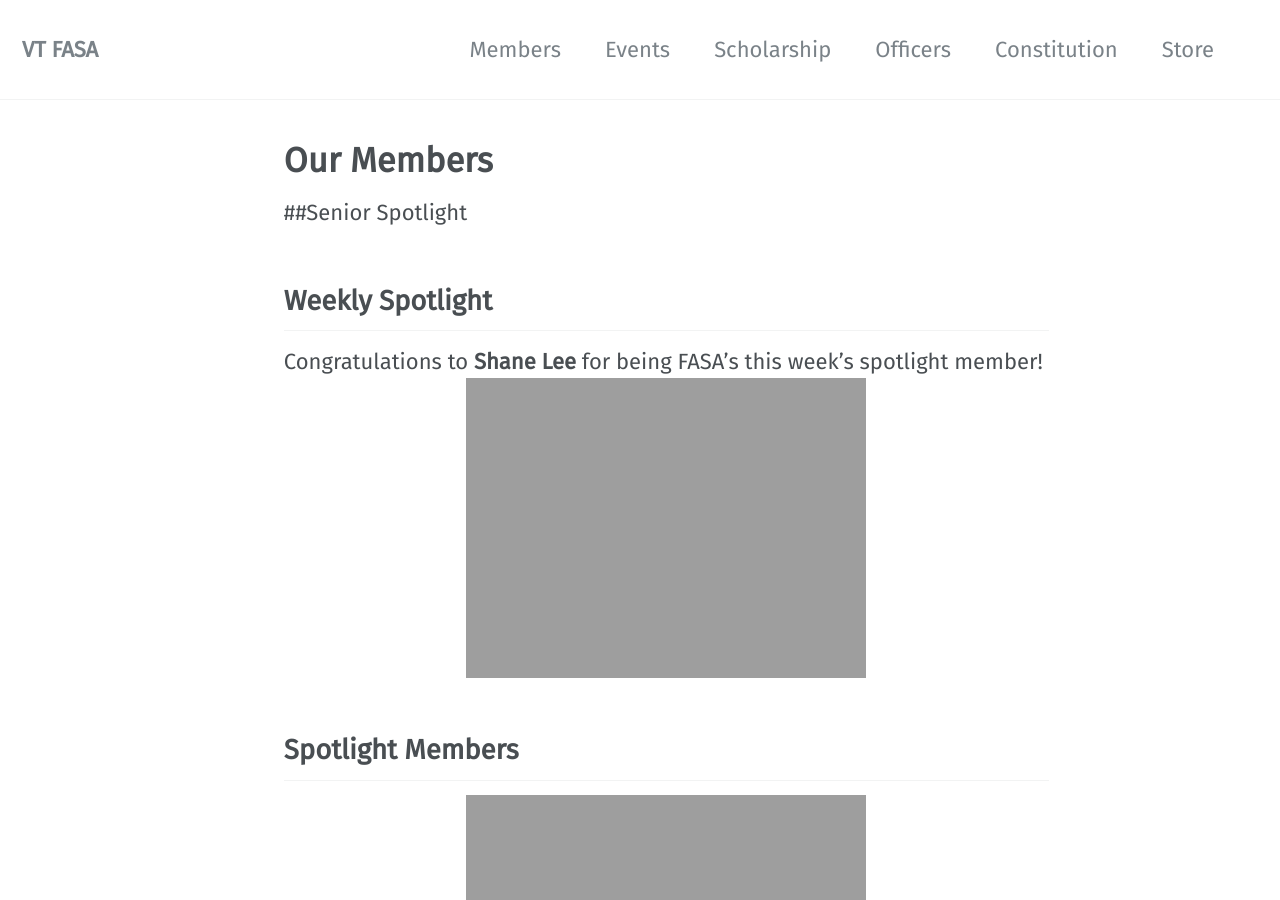
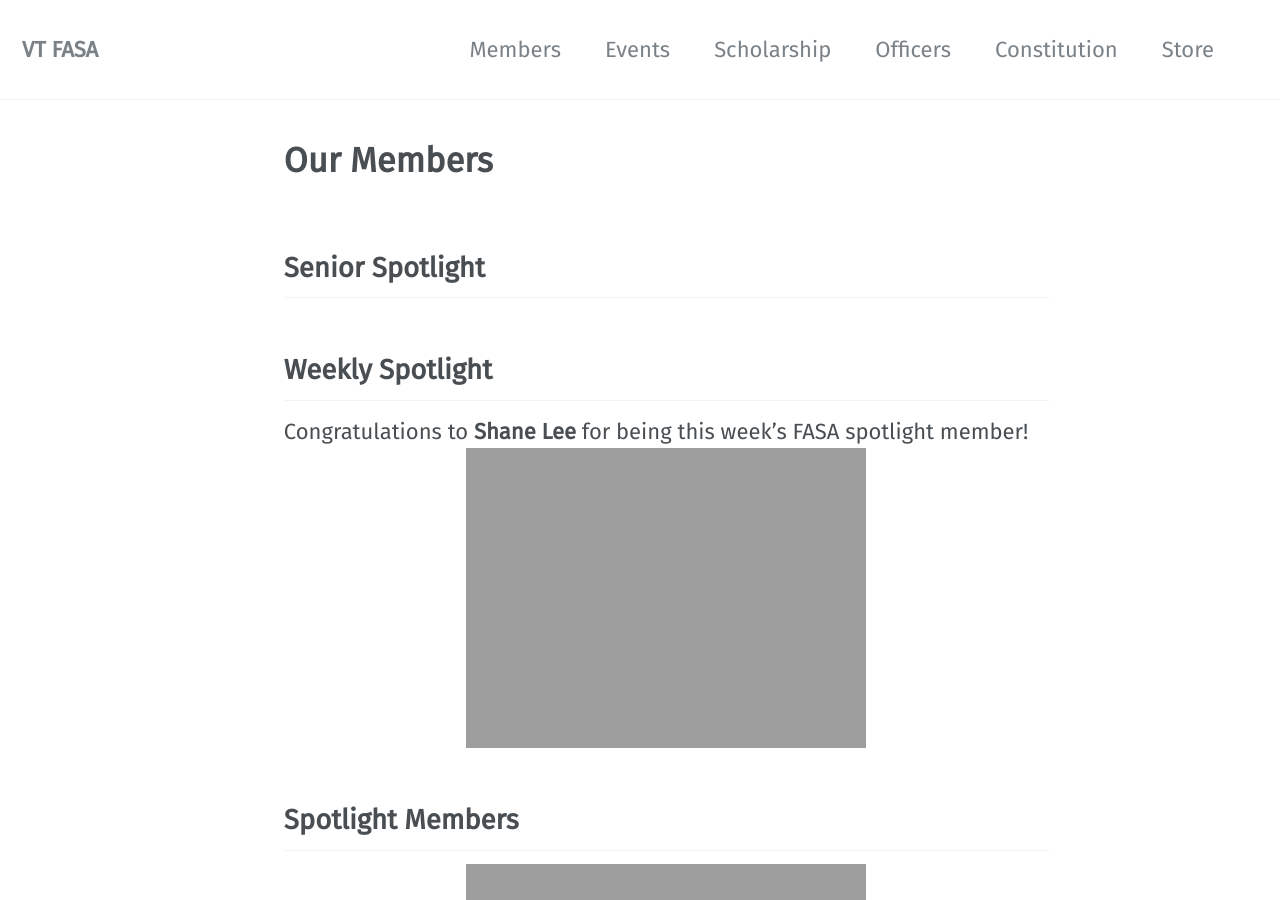
Before and after one commit to vtfasa/vtfasa.github.io, a Jekyll site: the page built from _pages/members.md, in a window 1280 px wide and 900 px high. Built offline with Jekyll 4.4.1, drawn with Linux system fonts in a browser that asks for light colours; some web fonts are replaced.

```diff
--- a/_pages/members.md
+++ b/_pages/members.md
@@ -3,12 +3,12 @@ title: "Our Members"
 permalink: /members/
 ---
 
-##Senior Spotlight
+## Senior Spotlight
 
 
 ## Weekly Spotlight
 
-Congratulations to **Shane Lee** for being FASA's this week's spotlight member!
+Congratulations to **Shane Lee** for being this week's FASA spotlight member!
 ![image-center]({{ "/assets/images/motm/shane-2019,png" | absolute_url }}){: .align-center}
 
 
```
